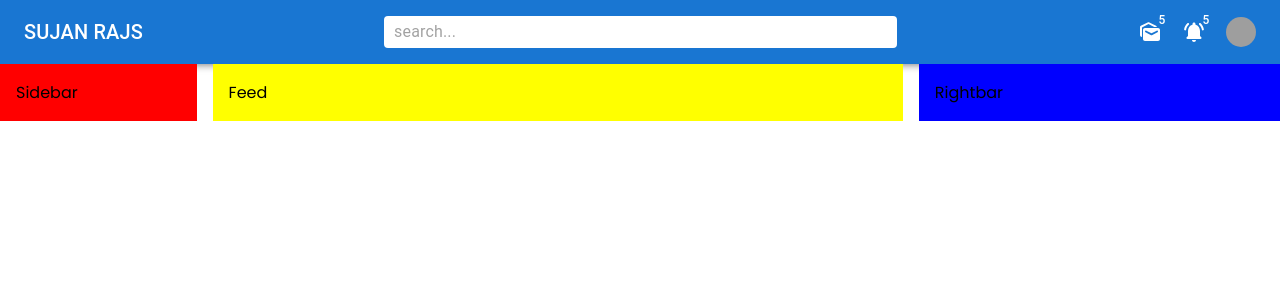
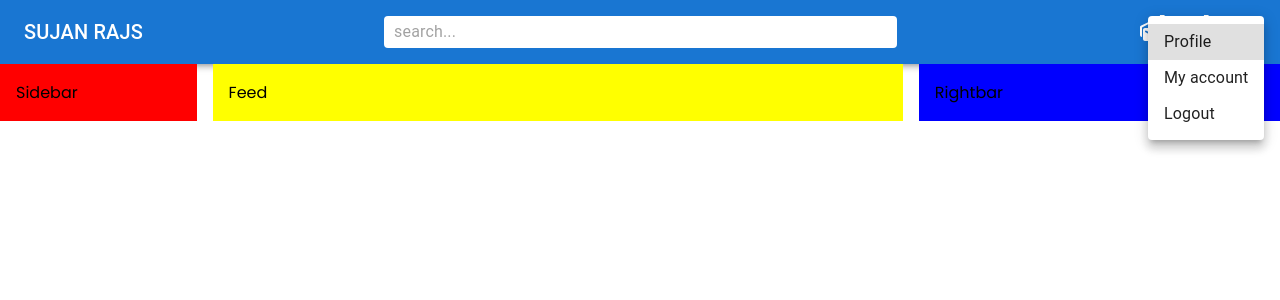
Before and after one commit to sujanrajs/react-mui, a React (Create React App) app in the folder react-mui/: page / in a window 1280 px wide. Both pictures are taken after a click on the element 1240 px from the left and 32 px from the top of the page. Shown: the top 300 px of the page. Built offline with nearby package versions, Linux system fonts and the light colour scheme; grey boxes are pictures that could not be loaded.

Commit message:
add menu

```diff
--- a/react-mui/src/components/Navbar.jsx
+++ b/react-mui/src/components/Navbar.jsx
@@ -3,6 +3,8 @@
   Avatar,
   Badge,
   InputBase,
+  Menu,
+  MenuItem,
   styled,
   Toolbar,
   Typography,
@@ -10,6 +12,7 @@
 import TerminalRoundedIcon from "@mui/icons-material/TerminalRounded";
 import MarkAsUnreadRoundedIcon from "@mui/icons-material/MarkAsUnreadRounded";
 import NotificationsActiveRoundedIcon from "@mui/icons-material/NotificationsActiveRounded";
+import { useState } from "react";
 
 const StyledToolbar = styled(Toolbar)({
   display: "flex",
@@ -42,6 +45,7 @@
 }));
 
 const Navbar = () => {
+  const [open, setOpen] = useState(false);
   return (
     <AppBar position="stick">
       <StyledToolbar>
@@ -62,11 +66,12 @@
             <NotificationsActiveRoundedIcon />
           </Badge>
           <Avatar
+            onClick={(e) => setOpen(true)}
             sx={{ width: 30, height: 30 }}
             src="https://picsum.photos/id/1011/200/300"
           />
         </Icons>
-        <UserIcon>
+        <UserIcon onClick={(e) => setOpen(true)}>
           <Avatar
             sx={{ width: 30, height: 30 }}
             src="https://picsum.photos/id/1011/200/300"
@@ -74,6 +79,24 @@
           <Typography>Sujan</Typography>
         </UserIcon>
       </StyledToolbar>
+      <Menu
+        id="demo-positioned-menu"
+        aria-labelledby="demo-positioned-button"
+        open={open}
+        onClose={(e) => setOpen(false)}
+        anchorOrigin={{
+          vertical: "top",
+          horizontal: "right",
+        }}
+        transformOrigin={{
+          vertical: "top",
+          horizontal: "left",
+        }}
+      >
+        <MenuItem>Profile</MenuItem>
+        <MenuItem>My account</MenuItem>
+        <MenuItem>Logout</MenuItem>
+      </Menu>
     </AppBar>
   );
 };
```
